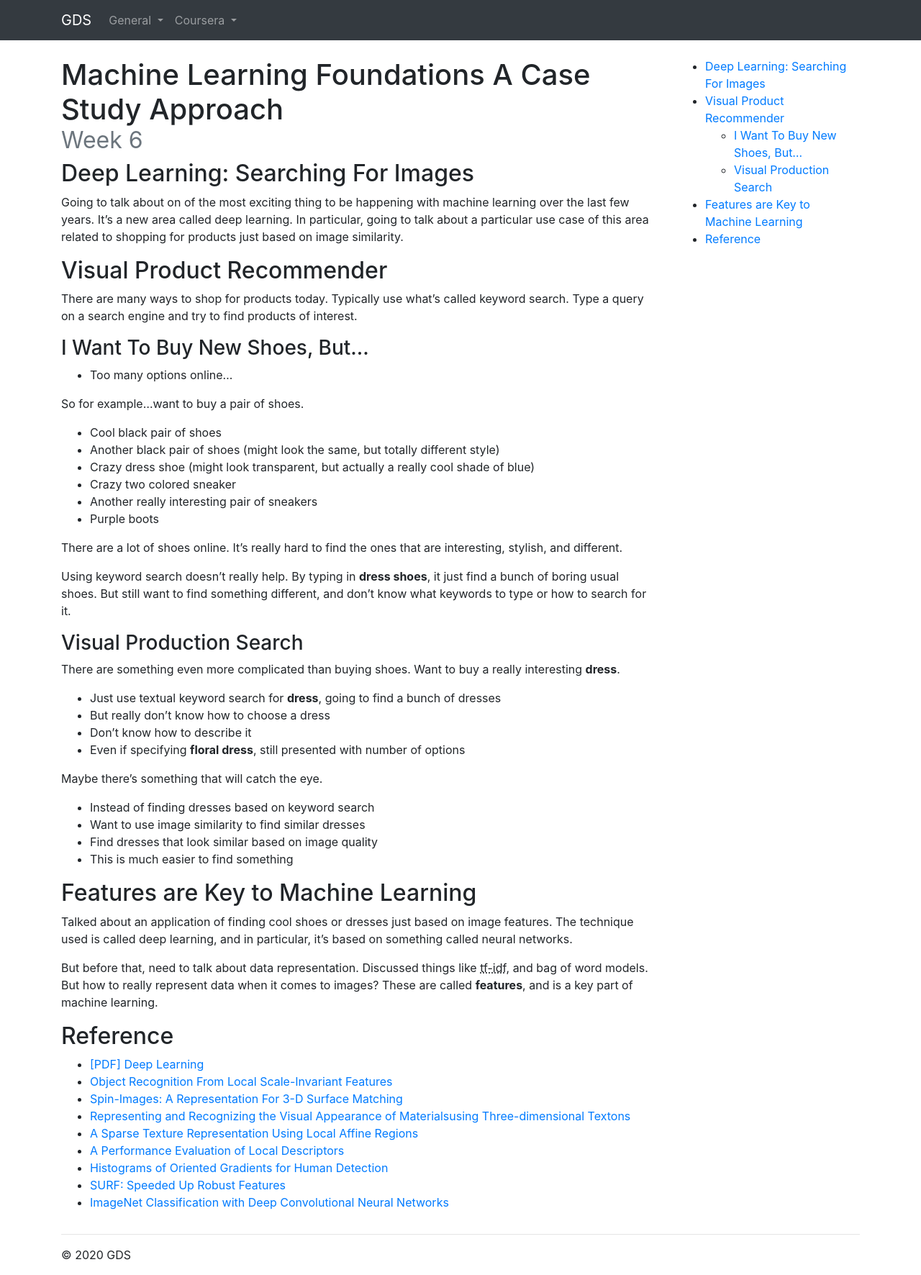
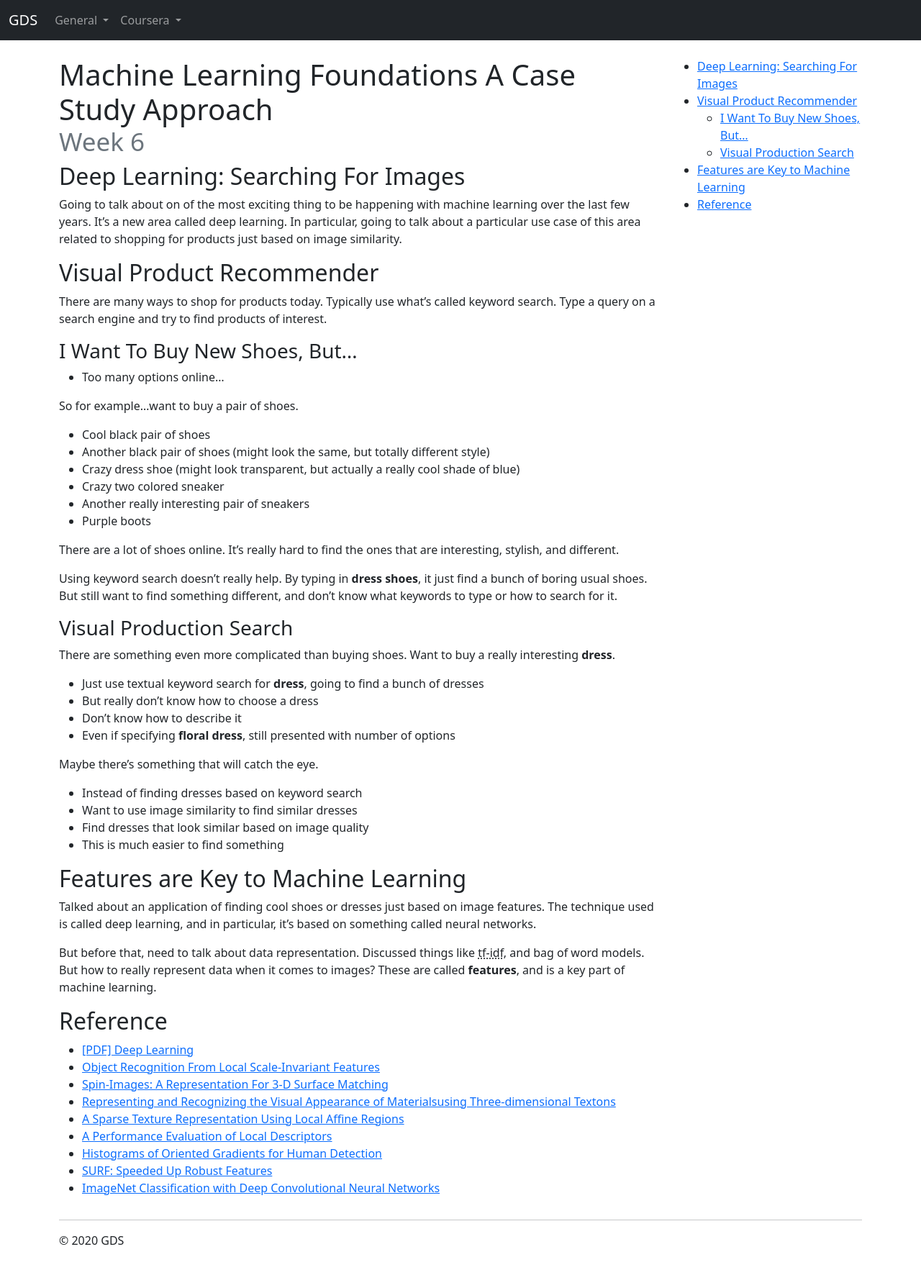
Before and after one commit to YTKme/GDS, a Jekyll site: the page built from docs/_docs/ml/coursera/machine-learning-foundations-a-case-study-approach/week-6.md, in a window 1280 px wide. Shown: the whole page at 72% size. Built offline with Jekyll 4.4.1, drawn with Linux system fonts in a browser that asks for light colours.

Commit message:
Update to Bootstrap v5.0.0-beta1

```diff
--- a/docs/_includes/foot.html
+++ b/docs/_includes/foot.html
@@ -3,8 +3,6 @@
             <p>&copy; 2020 GDS</p>
         </footer>
         <!-- JQUERY, POPPER, BOOTSTRAP -->
-        <script src="https://code.jquery.com/jquery-3.5.1.slim.min.js" integrity="sha384-DfXdz2htPH0lsSSs5nCTpuj/zy4C+OGpamoFVy38MVBnE+IbbVYUew+OrCXaRkfj" crossorigin="anonymous"></script>
-        <script src="https://cdn.jsdelivr.net/npm/popper.js@1.16.0/dist/umd/popper.min.js" integrity="sha384-Q6E9RHvbIyZFJoft+2mJbHaEWldlvI9IOYy5n3zV9zzTtmI3UksdQRVvoxMfooAo" crossorigin="anonymous"></script>
-        <script src="https://stackpath.bootstrapcdn.com/bootstrap/4.5.0/js/bootstrap.min.js" integrity="sha384-OgVRvuATP1z7JjHLkuOU7Xw704+h835Lr+6QL9UvYjZE3Ipu6Tp75j7Bh/kR0JKI" crossorigin="anonymous"></script>
+        <script src="https://cdn.jsdelivr.net/npm/bootstrap@5.0.0-beta1/dist/js/bootstrap.bundle.min.js" integrity="sha384-ygbV9kiqUc6oa4msXn9868pTtWMgiQaeYH7/t7LECLbyPA2x65Kgf80OJFdroafW" crossorigin="anonymous"></script>
         <!-- MAIN -->
         <script src="{{ site.url }}{{ site.baseurl }}/res/js/main.js"></script>
--- a/docs/_includes/head.html
+++ b/docs/_includes/head.html
@@ -7,7 +7,7 @@
         <meta name="author" content="YK">
         <title>General Data Science</title>
         <!-- BOOTSTRAP -->
-        <link rel="stylesheet" href="https://stackpath.bootstrapcdn.com/bootstrap/4.5.0/css/bootstrap.min.css" integrity="sha384-9aIt2nRpC12Uk9gS9baDl411NQApFmC26EwAOH8WgZl5MYYxFfc+NcPb1dKGj7Sk" crossorigin="anonymous">
+        <link href="https://cdn.jsdelivr.net/npm/bootstrap@5.0.0-beta1/dist/css/bootstrap.min.css" rel="stylesheet" integrity="sha384-giJF6kkoqNQ00vy+HMDP7azOuL0xtbfIcaT9wjKHr8RbDVddVHyTfAAsrekwKmP1" crossorigin="anonymous">
         <!-- MAIN -->
         <link rel="stylesheet" href="{{ site.url }}{{ site.baseurl }}/res/css/main.css">
     </head>
--- a/docs/_includes/nav.html
+++ b/docs/_includes/nav.html
@@ -1,12 +1,12 @@
         <!-- Navigation -->
         <nav class="navbar navbar-expand-md navbar-dark bg-dark mb-4">
-            <div class="container">
+            <div class="container-fluid">
                 <a class="navbar-brand" href="{{ site.url }}{{ site.baseurl }}">GDS</a>
-                <button class="navbar-toggler" type="button" data-toggle="collapse" data-target="#navbarSupportedContent" aria-controls="navbarSupportedContent" aria-expanded="false" aria-label="Toggle Navigation">
+                <button class="navbar-toggler" type="button" data-bs-toggle="collapse" data-bs-target="#navbarCollapse" aria-controls="navbarCollapse" aria-expanded="false" aria-label="Toggle Navigation">
                     <span class="navbar-toggler-icon"></span>
                 </button>
-                <div class="collapse navbar-collapse" id="navbarSupportedContent">
-                    <ul class="navbar-nav mr-auto">
+                <div class="collapse navbar-collapse" id="navbarCollapse">
+                    <ul class="navbar-nav me-auto mb-2 mb-md-0">
                         <!--
                         <li class="nav-item active">
                             <a class="nav-link" href="{{ site.url }}{{ site.baseurl }}">Home <span class="sr-only">(current)</span></a>
@@ -16,21 +16,21 @@
                     {% for category in site.data.docs %}
                     {% if category.subcategories %}
                         <li class="nav-item dropdown">
-                            <a class="nav-link dropdown-toggle" href="#" id="navbarDropdown" role="button" data-toggle="dropdown" aria-haspopup="true" aria-expanded="false">
+                            <a class="nav-link dropdown-toggle" href="#" id="navbarDropdown" data-bs-toggle="dropdown" aria-expanded="false">
                                 {{ category.title }}
                             </a>
-                            <div class="dropdown-menu" aria-labelledby="navbarDropdown">
+                            <ul class="dropdown-menu" aria-labelledby="navbarDropdown">
                                 {% for subcategory in category.subcategories %}
                                 {% unless forloop.first %}
-                                    <div class="dropdown-divider"></div>
+                                    <li><hr class="dropdown-divider"></li>
                                 {% endunless %}
                                     <h6 class="dropdown-header">{{ subcategory.title }}</h6>
                                     {% for doc in subcategory.docs %}
                                     {% assign u = doc.link | prepend: '/docs/' | append: '/' %}
-                                    <a class="dropdown-item" href="{{ site.url }}{{ site.baseurl }}{{ u }}">{{ doc.title }}</a>
+                                    <li><a class="dropdown-item" href="{{ site.url }}{{ site.baseurl }}{{ u }}">{{ doc.title }}</a></li>
                                     {% endfor %}
                                 {% endfor %}
-                            </div>
+                            </ul>
                         </li>
                     {% else %}
                         <li class="nav-item">
```
